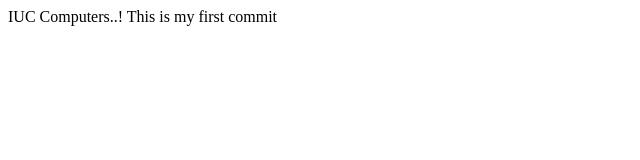
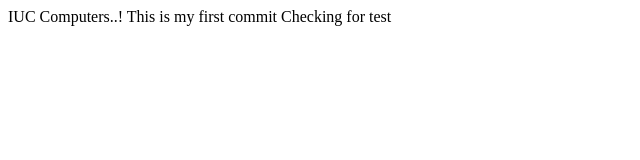
Before and after one commit to MageshwaranL/first_node, a plain HTML site: page index.html in a window 1280 px wide. Shown: the whole page, without its empty margins (0-640 px from the left). Drawn offline with Linux system fonts and the light colour scheme.

Commit message:
third commit

```diff
--- a/index.html
+++ b/index.html
@@ -9,5 +9,6 @@
 <body>
     IUC Computers..!
     This is my first commit
+    Checking for test
 </body>
 </html>
```
